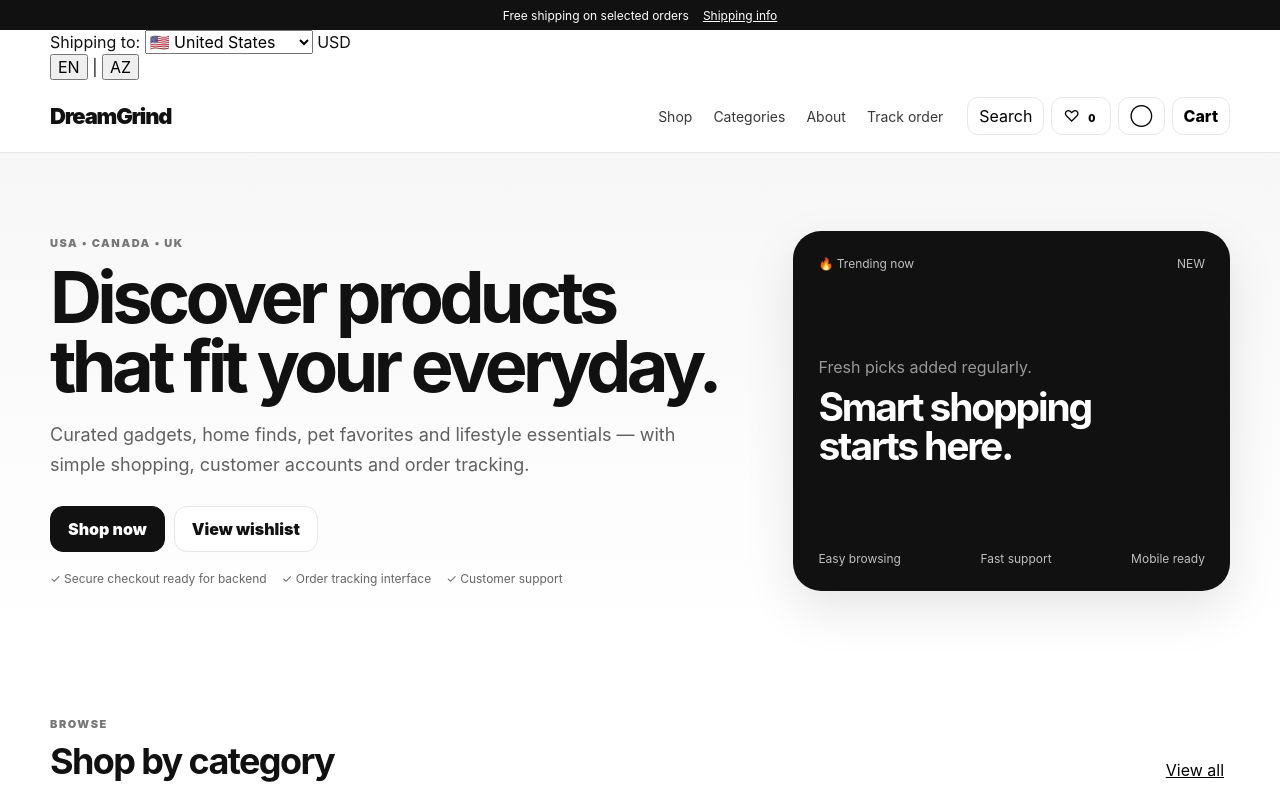
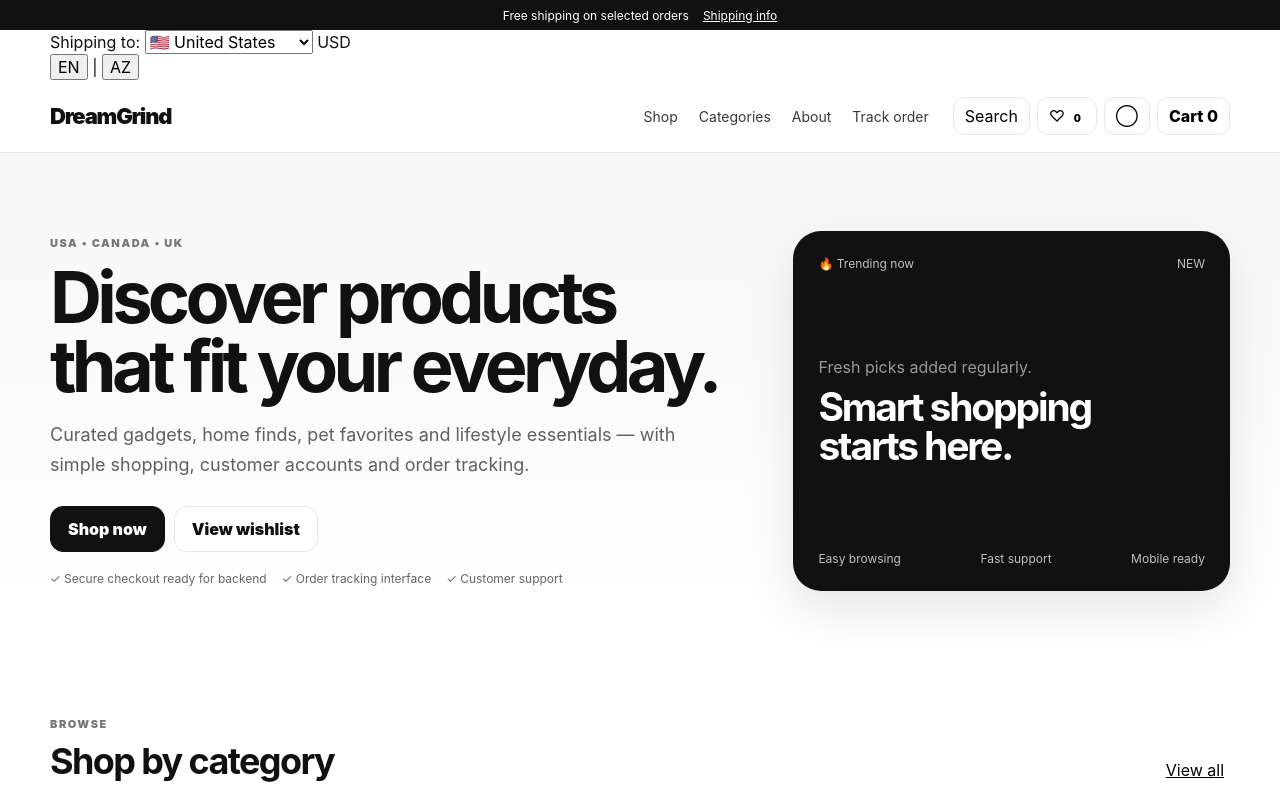
Before and after one commit to ehtiramabdullayev09-hub/DreamGrind-v5, a website: page public/index.html in a window 1280 px wide. Shown: the top 800 px of the page. Drawn offline with Linux system fonts and the light colour scheme; no server answers.

Commit message:
Fix cart count translation

```diff
--- a/public/index.html
+++ b/public/index.html
@@ -40,7 +40,7 @@
         <button class="icon-button" data-i18n="search" onclick="toggleSearch()">⌕</button>
         <button class="icon-button" aria-label="Wishlist" onclick="openWishlist()">♡ <span id="wishCount" class="count-pill">0</span></button>
         <button class="icon-button" aria-label="Account" onclick="openAccount()">◯</button>
-        <button class="cart-button" data-i18n="cart" onclick="openCart()">Cart <span id="cartCount">0</span></button>
+        <button class="cart-button" onclick="openCart()"><span data-i18n="cart">Cart</span> <span id="cartCount">0</span></button>
       </div>
     </div>
     <div id="searchPanel" class="search-panel hidden"><div class="container search-inner"><input id="searchInput" type="search" placeholder="Search products, categories or keywords…" autocomplete="off"><button class="icon-button" onclick="toggleSearch()">✕</button></div></div>
```
